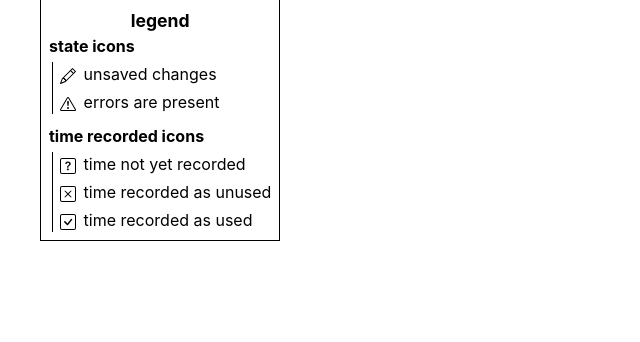
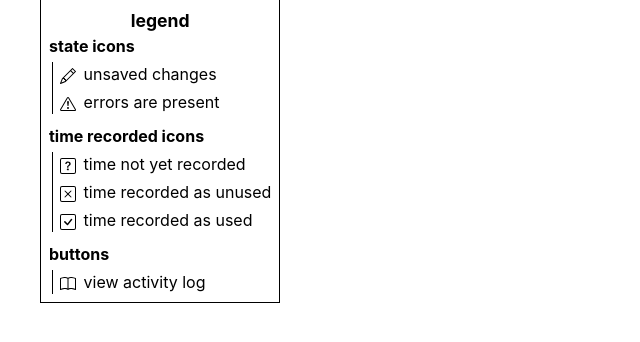
Before and after one commit to leej3/fmrif-scheduler-morse-version, a Python web app: template scheduler/templates/device.html in a window 1280 px wide. Shown: the part 230-572 px from the top of the page, without its empty margins (0-640 px from the left). Run offline with Jinja, Linux system fonts and the light colour scheme; the template is opened without the code that fills it, so the values that code supplies are empty.

Commit message:
add view history button

```diff
--- a/scheduler/templates/device.html
+++ b/scheduler/templates/device.html
@@ -45,6 +45,9 @@
 											{{ macros.entry_text("grp-" ~ x.id, "group", "groups", x.group) }}
 											{{ macros.entry_text("mem-" ~ x.id, "member", "", x.user) }}
 										</entry-editor>
+										<button type=button aria-has-popup="true" data-for="{{ x.id }}">
+											{{ icons.book() }}<sr-only>view activity</sr-only> log
+										</button>
 									</entry-cell>
 									{{ macros.edit_icons("entry") }}
 									<div class=time-use-icon>
@@ -99,6 +102,17 @@
 							</dl>
 						</dd>
 					</div>
+					<div>
+						<dt>buttons</dt>
+						<dd>
+							<dl>
+								<div>
+									<dt>{{ icons.book("book") }}</dt>
+									<dd>view activity log</dd>
+								</div>
+							</dl>
+						</dd>
+					</div>
 				</dl>
 			</figure>
 		{% endif %}
--- a/scheduler/templates/svg/icons.html
+++ b/scheduler/templates/svg/icons.html
@@ -129,3 +129,9 @@
 	<path d="M4.646 4.646a.5.5 0 0 1 .708 0L8 7.293l2.646-2.647a.5.5 0 0 1 .708.708L8.707 8l2.647 2.646a.5.5 0 0 1-.708.708L8 8.707l-2.646 2.647a.5.5 0 0 1-.708-.708L7.293 8 4.646 5.354a.5.5 0 0 1 0-.708z"/>
 </svg>
 {% endmacro %}
+
+{% macro book(lbl) %}
+<svg width="1em" height="1em" viewBox="0 0 16 16" {{ label_icon(lbl) }}>
+	<path d="M1 2.828c.885-.37 2.154-.769 3.388-.893 1.33-.134 2.458.063 3.112.752v9.746c-.935-.53-2.12-.603-3.213-.493-1.18.12-2.37.461-3.287.811V2.828zm7.5-.141c.654-.689 1.782-.886 3.112-.752 1.234.124 2.503.523 3.388.893v9.923c-.918-.35-2.107-.692-3.287-.81-1.094-.111-2.278-.039-3.213.492V2.687zM8 1.783C7.015.936 5.587.81 4.287.94c-1.514.153-3.042.672-3.994 1.105A.5.5 0 0 0 0 2.5v11a.5.5 0 0 0 .707.455c.882-.4 2.303-.881 3.68-1.02 1.409-.142 2.59.087 3.223.877a.5.5 0 0 0 .78 0c.633-.79 1.814-1.019 3.222-.877 1.378.139 2.8.62 3.681 1.02A.5.5 0 0 0 16 13.5v-11a.5.5 0 0 0-.293-.455c-.952-.433-2.48-.952-3.994-1.105C10.413.809 8.985.936 8 1.783z"/>
+  </svg>
+{% endmacro %}
```
